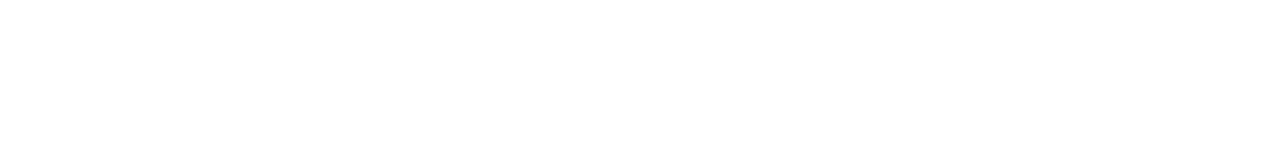
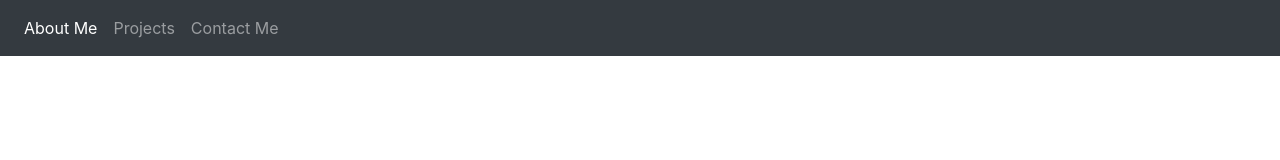
Before and after one commit to masudahmed88/UpdatedPortfolioPage2, a plain HTML site: page index.html in a window 1280 px wide. Drawn offline with nearby package versions, Linux system fonts and the light colour scheme.

Commit message:
added nav bar

```diff
--- a/index.html
+++ b/index.html
@@ -16,6 +16,24 @@
   </head>
 
   <body>
+    <nav class="navbar navbar-expand-lg navbar-dark bg-dark">
+        <button class="navbar-toggler" type="button" data-toggle="collapse" data-target="#navbarNavDropdown" aria-controls="navbarNavDropdown" aria-expanded="false" aria-label="Toggle navigation">
+          <span class="navbar-toggler-icon"></span>
+        </button>
+        <div class="collapse navbar-collapse" id="navbarNavDropdown">
+          <ul class="navbar-nav">
+            <li class="nav-item active">
+              <a class="nav-link" href="#aboutme">About Me <span class="sr-only">(current)</span></a>
+            </li>
+            <li class="nav-item">
+              <a class="nav-link" href="#projects">Projects</a>
+            </li>
+            <li class="nav-item">
+              <a class="nav-link" href="#contact">Contact Me</a>
+            </li>
+          </ul>
+        </div>
+      </nav>
 
   </body>
 </html>
```
